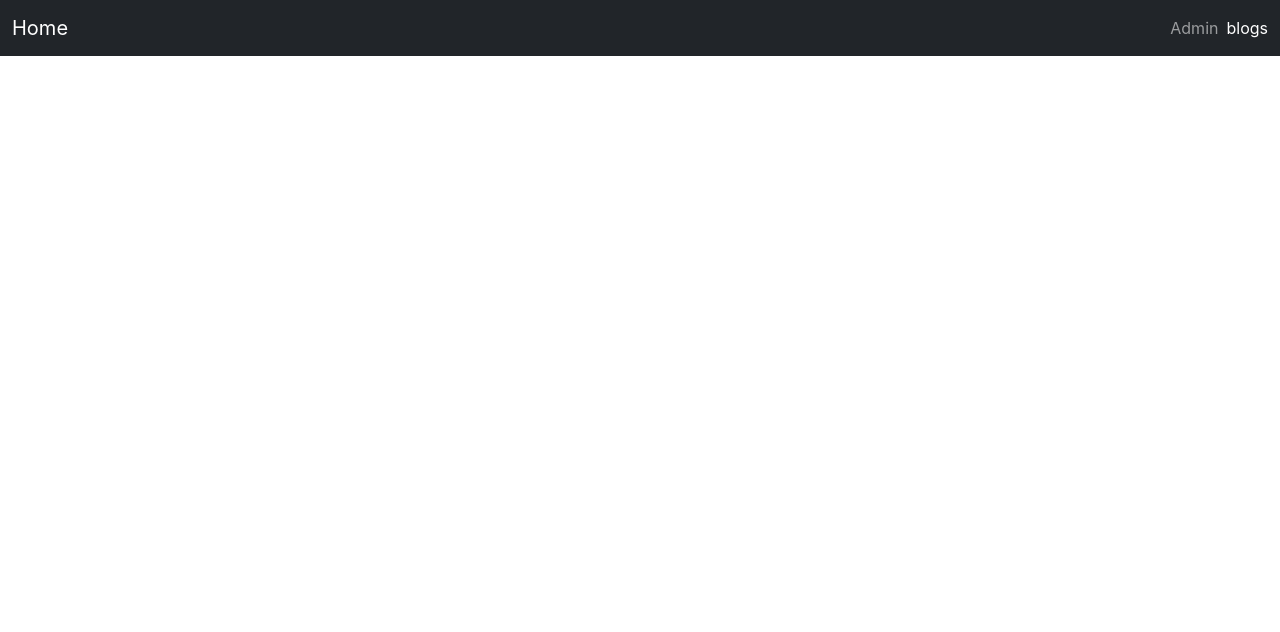
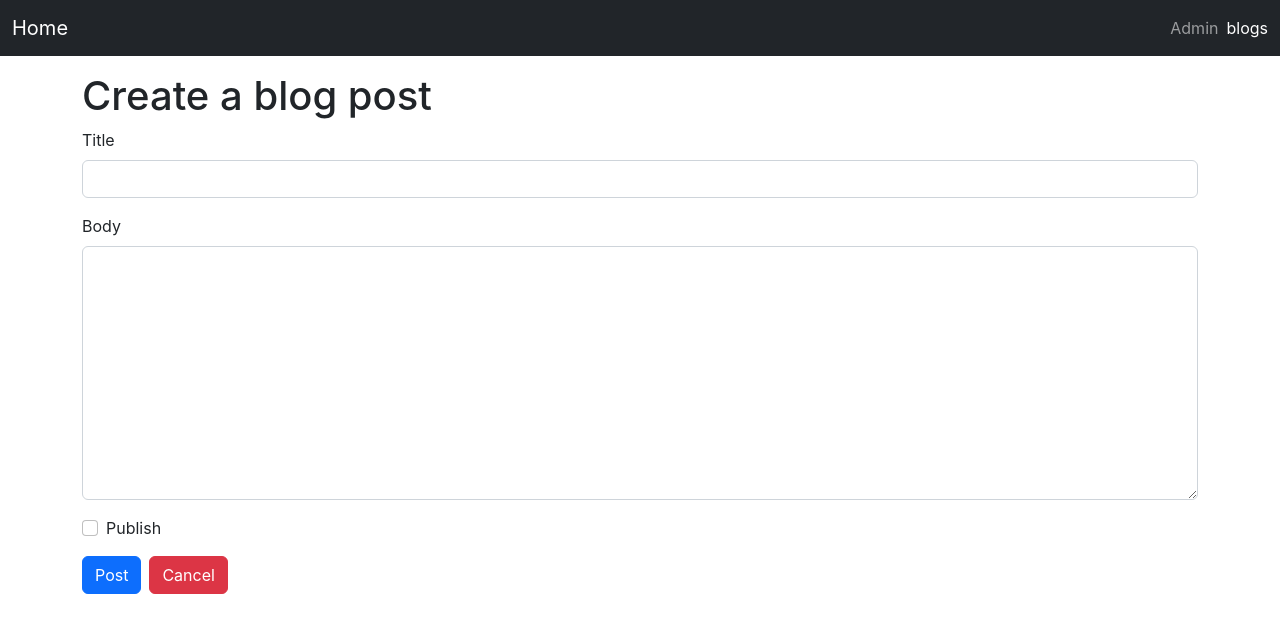
Before and after one commit to RunningLearner/React-prac, a React (Create React App) app in the folder react-prac/: page /blogs/create in a window 1280 px wide. Shown: the top 632 px of the page. Built offline with nearby package versions, Linux system fonts and the light colour scheme.

Commit message:
refact:toast를 생성후 페이지 이동후에도 사용할 수 있게함

```diff
--- a/react-prac/db.json
+++ b/react-prac/db.json
@@ -104,6 +104,20 @@
       "publish": false,
       "createdAt": 1672390245562,
       "id": 16
+    },
+    {
+      "title": "14",
+      "body": "14",
+      "publish": false,
+      "createdAt": 1672622613082,
+      "id": 17
+    },
+    {
+      "title": "15",
+      "body": "15",
+      "publish": false,
+      "createdAt": 1672623631993,
+      "id": 18
     }
   ]
 }
--- a/react-prac/src/App.js
+++ b/react-prac/src/App.js
@@ -2,22 +2,24 @@ import React from "react";
 import { BrowserRouter as Router, Switch, Route } from "react-router-dom";
 import NavBar from "./components/NavBar";
 import routes from "./routes";
+import useToast from "./hooks/toast";
+import Toast from "./components/Toast";
 
 const App = () => {
+  const [toasts, addToast, deleteToast] = useToast();
+
   return (
     <Router>
       <NavBar />
-
+      <Toast toasts={toasts} deleteToast={deleteToast} />
       <div className="container mt-3">
         <Switch>
           {routes.map((route) => {
+            const Component = route.component;
             return (
-              <Route
-                key={route.path}
-                exact
-                path={route.path}
-                component={route.compoenets}
-              />
+              <Route key={route.path} exact path={route.path}>
+                <Component addToast={addToast} />
+              </Route>
             );
           })}
         </Switch>
--- a/react-prac/src/components/BlogForm.js
+++ b/react-prac/src/components/BlogForm.js
@@ -2,11 +2,8 @@ import React, { useEffect, useState } from "react";
 import axios from "axios";
 import { useHistory, useParams } from "react-router-dom";
 import propTypes from "prop-types";
-import Toast from "./Toast";
-import useToast from "../hooks/toast";
 
-const BlogForm = ({ editing }) => {
-  const [toasts, addToast, deleteToast] = useToast();
+const BlogForm = ({ editing, addToast }) => {
   const history = useHistory();
   const { id } = useParams();
   const [originalTitle, setOriginalTitle] = useState("");
@@ -90,6 +87,7 @@ const BlogForm = ({ editing }) => {
               type: "success",
               text: "Successfully created",
             });
+            history.push(`/admin`);
           });
       }
     }
@@ -101,7 +99,6 @@ const BlogForm = ({ editing }) => {
 
   return (
     <div>
-      <Toast toasts={toasts} deleteToast={deleteToast} />
       <h1>{editing ? "Edit" : "Create"} a blog post</h1>
       <div className="mb-3">
         <label className="form-label">Title</label>
--- a/react-prac/src/pages/CreatePage.js
+++ b/react-prac/src/pages/CreatePage.js
@@ -1,10 +1,10 @@
 import React from "react";
 import BlogForm from "../components/BlogForm";
 
-const CreatePage = () => {
+const CreatePage = ({ addToast }) => {
   return (
     <div>
-      <BlogForm />
+      <BlogForm addToast={addToast} />
     </div>
   );
 };
```
